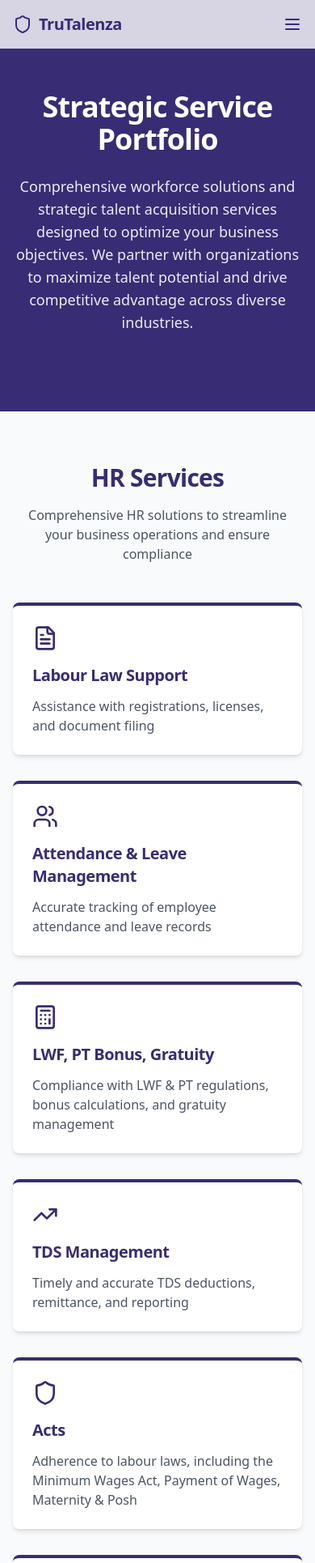
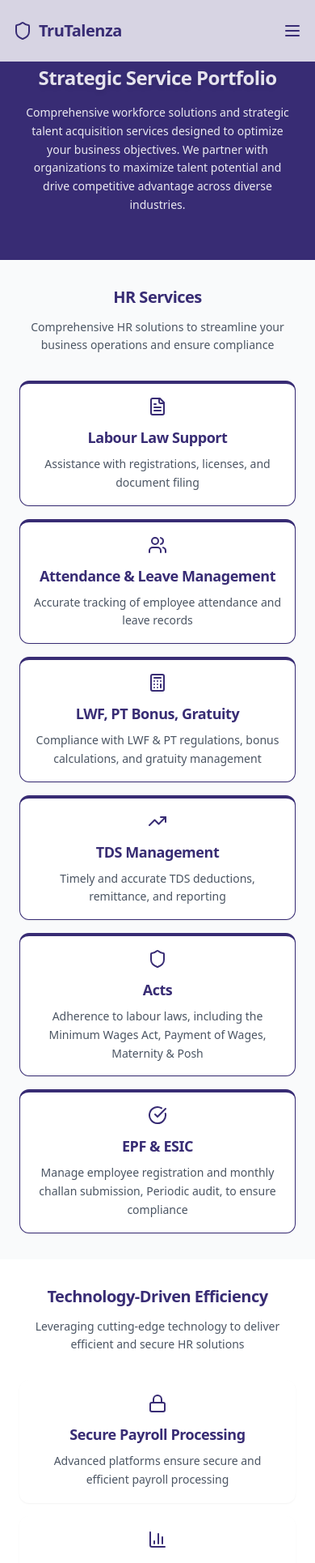
Before and after one commit to Nob1taaaa/vista-spark-web-23, a React (Vite) app: page /services in a window 390 px wide. Shown: the top 1930 px of the page at 81% size. Built offline with nearby package versions, Linux system fonts and the light colour scheme.

Commit message:
Refactor: Improve mobile responsiveness
Adjusted layout and styling for better mobile user experience.

```diff
--- a/src/index.css
+++ b/src/index.css
@@ -97,6 +97,23 @@
   h1, h2, h3, h4, h5, h6 {
     @apply tracking-tight;
   }
+
+  /* Mobile-first responsive typography */
+  h1 {
+    @apply text-2xl sm:text-3xl md:text-4xl lg:text-5xl;
+  }
+
+  h2 {
+    @apply text-xl sm:text-2xl md:text-3xl;
+  }
+
+  h3 {
+    @apply text-lg sm:text-xl md:text-2xl;
+  }
+
+  p {
+    @apply text-sm sm:text-base;
+  }
 }
 
 @layer components {
@@ -116,9 +133,9 @@
     @apply hover:scale-105 transition-transform duration-200;
   }
 
-  /* Enhanced card styles with better hover effects */
+  /* Mobile-optimized card styles */
   .feature-card {
-    @apply bg-white rounded-xl p-6 shadow-sm hover:shadow-md border border-gray-100 transition-all duration-300;
+    @apply bg-white rounded-xl p-4 sm:p-6 shadow-sm hover:shadow-md border border-gray-100 transition-all duration-300;
     @apply hover:-translate-y-1 hover:shadow-xl hover:border-brand-purple/20;
     @apply md:opacity-100; /* Always visible on mobile */
     @apply relative overflow-hidden;
@@ -131,6 +148,27 @@
 
   .feature-card:hover::before {
     @apply opacity-100;
+  }
+
+  /* Mobile-specific adjustments */
+  .mobile-optimized {
+    @apply px-4 sm:px-6 md:px-8;
+  }
+
+  .mobile-text {
+    @apply text-sm sm:text-base leading-relaxed;
+  }
+
+  .mobile-spacing {
+    @apply space-y-4 sm:space-y-6 md:space-y-8;
+  }
+
+  .mobile-grid {
+    @apply grid grid-cols-1 sm:grid-cols-2 lg:grid-cols-3 gap-4 sm:gap-6 md:gap-8;
+  }
+
+  .mobile-flex {
+    @apply flex flex-col sm:flex-row gap-4 sm:gap-6;
   }
 
   /* Ensure content is always visible on mobile */
@@ -160,50 +198,18 @@
     @apply relative after:absolute after:bottom-0 after:left-0 after:h-0.5 after:w-full after:origin-bottom-right after:scale-x-0 after:bg-brand-purple after:transition-transform after:duration-300 hover:after:origin-bottom-left hover:after:scale-x-100;
   }
 
-  /* Improved form input styles */
+  /* Improved form input styles with mobile focus */
   .input-focus {
     @apply focus:border-brand-purple focus:ring focus:ring-brand-purple/20 focus:ring-offset-2 transition-all duration-200;
+    @apply text-base; /* Prevents zoom on iOS */
   }
 
-  /* Enhanced card styles with better hover effects and animations */
-  .feature-card {
-    @apply bg-white rounded-xl p-6 shadow-sm hover:shadow-md border border-gray-100 transition-all duration-300;
-    @apply transform-gpu hover:-translate-y-1 hover:shadow-xl hover:border-brand-purple/20;
-    @apply relative overflow-hidden;
-  }
-
-  .feature-card::after {
-    content: '';
-    @apply absolute inset-0 bg-gradient-to-r from-transparent via-white/20 to-transparent -translate-x-full opacity-0;
-    @apply transition-all duration-700;
-  }
-
-  .feature-card:hover::after {
-    @apply translate-x-full opacity-100;
-  }
-
-  /* Page transitions */
-  .page-transition-enter {
-    @apply opacity-0;
-  }
-
-  .page-transition-enter-active {
-    @apply opacity-100 transition-opacity duration-300;
-  }
-
-  .page-transition-exit {
-    @apply opacity-100;
-  }
-
-  .page-transition-exit-active {
-    @apply opacity-0 transition-opacity duration-300;
-  }
-
-  /* Enhanced card styles */
+  /* Enhanced card styles with better mobile touch targets */
   .service-card {
-    @apply bg-white rounded-xl p-6 shadow-sm border border-transparent transition-all duration-300;
+    @apply bg-white rounded-xl p-4 sm:p-6 shadow-sm border border-transparent transition-all duration-300;
     @apply hover:-translate-y-2 hover:shadow-xl hover:border-brand-purple/20;
-    @apply relative overflow-hidden;
+    @apply relative overflow-hidden min-h-[120px] sm:min-h-[140px];
+    @apply touch-manipulation; /* Better touch response */
   }
 
   .service-card::before {
@@ -226,55 +232,76 @@
     @apply translate-x-full;
   }
 
-  /* Enhanced timeline points */
+  /* Mobile-optimized timeline points */
   .timeline-point {
-    @apply w-10 h-10 rounded-full flex items-center justify-center font-bold z-10 transition-all duration-300;
-    @apply hover:scale-110 hover:shadow-lg;
+    @apply w-8 h-8 sm:w-10 sm:h-10 rounded-full flex items-center justify-center font-bold z-10 transition-all duration-300;
+    @apply hover:scale-110 hover:shadow-lg text-xs sm:text-sm;
   }
 
-  /* Enhanced process steps */
+  /* Enhanced process steps for mobile */
   .process-step {
-    @apply transition-all duration-300 ease-out;
+    @apply transition-all duration-300 ease-out p-4 sm:p-6;
     @apply hover:-translate-y-1 hover:shadow-md;
   }
 
-  /* Icon hover effects */
+  /* Icon hover effects with better mobile sizing */
   .icon-hover {
     @apply transition-all duration-300;
-    @apply hover:scale-110 hover:text-brand-purple;
+    @apply hover:scale-110 hover:text-brand-purple w-5 h-5 sm:w-6 sm:h-6;
   }
 
-  /* Button pulse effect */
-  .button-pulse {
-    animation: pulse 2s infinite;
+  /* Button styles optimized for mobile touch */
+  .mobile-button {
+    @apply px-4 py-3 sm:px-6 sm:py-2 text-sm sm:text-base;
+    @apply min-h-[44px] touch-manipulation; /* iOS recommended touch target size */
   }
 
-  /* Card glow effect */
-  .card-glow {
-    @apply relative;
+  /* Mobile-specific navigation styles */
+  .mobile-nav {
+    @apply fixed inset-x-0 top-0 z-50 bg-white/95 backdrop-blur-md shadow-md;
   }
 
-  .card-glow::after {
-    content: '';
-    @apply absolute inset-0 rounded-xl opacity-0 transition-opacity duration-300;
-    box-shadow: 0 0 15px 2px rgba(56, 44, 116, 0.3);
+  /* Container classes for consistent mobile spacing */
+  .mobile-container {
+    @apply container mx-auto px-4 sm:px-6 md:px-8;
   }
 
-  .card-glow:hover::after {
-    @apply opacity-100;
+  .mobile-section {
+    @apply py-8 sm:py-12 md:py-16;
   }
 
-  /* Add 3D tilt effect */
-  .tilt-card {
-    @apply transition-transform duration-300 transform-gpu;
-    perspective: 1000px;
+  /* Hero section mobile optimization */
+  .mobile-hero {
+    @apply pt-20 sm:pt-24 md:pt-28 pb-8 sm:pb-12 md:pb-16;
   }
 
-  .tilt-card:hover {
-    transform: perspective(1000px) rotateX(2deg) rotateY(-2deg);
+  .mobile-hero-content {
+    @apply max-w-full sm:max-w-2xl md:max-w-3xl mx-auto text-center px-4 sm:px-6;
+  }
+
+  /* Grid system for mobile */
+  .mobile-grid-1 {
+    @apply grid grid-cols-1 gap-4 sm:gap-6;
+  }
+
+  .mobile-grid-2 {
+    @apply grid grid-cols-1 sm:grid-cols-2 gap-4 sm:gap-6 md:gap-8;
+  }
+
+  .mobile-grid-3 {
+    @apply grid grid-cols-1 sm:grid-cols-2 lg:grid-cols-3 gap-4 sm:gap-6 md:gap-8;
+  }
+
+  .mobile-grid-4 {
+    @apply grid grid-cols-2 sm:grid-cols-2 md:grid-cols-4 gap-3 sm:gap-4 md:gap-6;
+  }
+
+  .mobile-grid-5 {
+    @apply grid grid-cols-1 sm:grid-cols-2 md:grid-cols-3 lg:grid-cols-5 gap-3 sm:gap-4;
   }
 }
 
+/* Existing keyframes and animations remain the same */
 @keyframes pulse {
   0%, 100% {
     transform: scale(1);
@@ -385,6 +412,19 @@
     background-size: 200% auto;
     animation: shine 3s linear infinite;
   }
+
+  /* Mobile-specific utilities */
+  .touch-target {
+    @apply min-h-[44px] min-w-[44px];
+  }
+
+  .safe-area-top {
+    padding-top: env(safe-area-inset-top);
+  }
+
+  .safe-area-bottom {
+    padding-bottom: env(safe-area-inset-bottom);
+  }
 }
 
 @keyframes fadeIn {
@@ -417,3 +457,45 @@
     transform: scale(1);
   }
 }
+
+/* Mobile-specific media queries for fine-tuning */
+@media (max-width: 640px) {
+  .container {
+    @apply px-4;
+  }
+
+  /* Ensure buttons are touch-friendly */
+  button, .btn, [role="button"] {
+    @apply min-h-[44px] touch-manipulation;
+  }
+
+  /* Improve readability on small screens */
+  .text-xs {
+    @apply text-sm;
+  }
+
+  /* Better spacing for mobile */
+  .space-y-1 > * + * {
+    @apply mt-2;
+  }
+
+  .space-y-2 > * + * {
+    @apply mt-3;
+  }
+
+  /* Mobile-optimized cards */
+  .card, .feature-card, .service-card {
+    @apply mx-2 sm:mx-0;
+  }
+}
+
+/* Landscape mobile adjustments */
+@media (max-height: 500px) and (orientation: landscape) {
+  .mobile-hero {
+    @apply pt-16 pb-6;
+  }
+
+  .mobile-section {
+    @apply py-6;
+  }
+}
--- a/src/pages/Services.tsx
+++ b/src/pages/Services.tsx
@@ -10,32 +10,32 @@ const Services = () => {
     {
       title: 'Labour Law Support',
       description: 'Assistance with registrations, licenses, and document filing',
-      icon: <FileText className="h-8 w-8" />
+      icon: <FileText className="h-6 w-6 sm:h-8 sm:w-8" />
     },
     {
       title: 'Attendance & Leave Management',
       description: 'Accurate tracking of employee attendance and leave records',
-      icon: <Users className="h-8 w-8" />
+      icon: <Users className="h-6 w-6 sm:h-8 sm:w-8" />
     },
     {
       title: 'LWF, PT Bonus, Gratuity',
       description: 'Compliance with LWF & PT regulations, bonus calculations, and gratuity management',
-      icon: <Calculator className="h-8 w-8" />
+      icon: <Calculator className="h-6 w-6 sm:h-8 sm:w-8" />
     },
     {
       title: 'TDS Management',
       description: 'Timely and accurate TDS deductions, remittance, and reporting',
-      icon: <TrendingUp className="h-8 w-8" />
+      icon: <TrendingUp className="h-6 w-6 sm:h-8 sm:w-8" />
     },
     {
       title: 'Acts',
       description: 'Adherence to labour laws, including the Minimum Wages Act, Payment of Wages, Maternity & Posh',
-      icon: <Shield className="h-8 w-8" />
+      icon: <Shield className="h-6 w-6 sm:h-8 sm:w-8" />
     },
     {
       title: 'EPF & ESIC',
       description: 'Manage employee registration and monthly challan submission, Periodic audit, to ensure compliance',
-      icon: <CheckCircle className="h-8 w-8" />
+      icon: <CheckCircle className="h-6 w-6 sm:h-8 sm:w-8" />
     }
   ];
 
@@ -43,17 +43,17 @@ const Services = () => {
     {
       title: 'Secure Payroll Processing',
       description: 'Advanced platforms ensure secure and efficient payroll processing',
-      icon: <Lock className="h-8 w-8" />
+      icon: <Lock className="h-6 w-6 sm:h-8 sm:w-8" />
     },
     {
       title: 'Real-Time Reporting',
       description: 'Real-time reporting for payroll and compliance tracking',
-      icon: <BarChart3 className="h-8 w-8" />
+      icon: <BarChart3 className="h-6 w-6 sm:h-8 sm:w-8" />
     },
     {
       title: 'Data Security & Confidentiality',
       description: 'Data security and confidentiality are paramount',
-      icon: <Database className="h-8 w-8" />
+      icon: <Database className="h-6 w-6 sm:h-8 sm:w-8" />
     }
   ];
 
@@ -61,67 +61,67 @@ const Services = () => {
     {
       title: 'Workforce Management',
       description: 'Scalable solutions for large teams and project-based hiring',
-      icon: <Users className="h-8 w-8" />
+      icon: <Users className="h-6 w-6 sm:h-8 sm:w-8" />
     },
     {
       title: 'Training & Development',
       description: 'Upskilling employees with industry-leading programs',
-      icon: <BookOpen className="h-8 w-8" />
+      icon: <BookOpen className="h-6 w-6 sm:h-8 sm:w-8" />
     },
     {
       title: 'Executive Search',
       description: 'Recruiting top-level management and specialized roles',
-      icon: <Search className="h-8 w-8" />
+      icon: <Search className="h-6 w-6 sm:h-8 sm:w-8" />
     }
   ];
 
   const whyChooseUs = [
     {
       title: 'Expertise & Experience',
-      icon: <Award className="h-6 w-6" />
+      icon: <Award className="h-5 w-5 sm:h-6 sm:w-6" />
     },
     {
       title: 'Compliance-Driven Approach',
-      icon: <Shield className="h-6 w-6" />
+      icon: <Shield className="h-5 w-5 sm:h-6 sm:w-6" />
     },
     {
       title: 'Customized Solutions',
-      icon: <Settings className="h-6 w-6" />
+      icon: <Settings className="h-5 w-5 sm:h-6 sm:w-6" />
     },
     {
       title: 'Cost & Time Efficiency',
-      icon: <DollarSign className="h-6 w-6" />
+      icon: <DollarSign className="h-5 w-5 sm:h-6 sm:w-6" />
     },
     {
       title: 'Technology-Enabled HR',
-      icon: <Zap className="h-6 w-6" />
+      icon: <Zap className="h-5 w-5 sm:h-6 sm:w-6" />
     },
     {
       title: 'Scalability & Flexibility',
-      icon: <Layers className="h-6 w-6" />
+      icon: <Layers className="h-5 w-5 sm:h-6 sm:w-6" />
     }
   ];
 
   const additionalFeatures = [
     {
       title: 'Dedicated Teams',
-      icon: <Target className="h-6 w-6" />
+      icon: <Target className="h-5 w-5 sm:h-6 sm:w-6" />
     },
     {
       title: 'Advanced Technology',
-      icon: <Zap className="h-6 w-6" />
+      icon: <Zap className="h-5 w-5 sm:h-6 sm:w-6" />
     },
     {
       title: 'Cost-Effective Solutions',
-      icon: <DollarSign className="h-6 w-6" />
+      icon: <DollarSign className="h-5 w-5 sm:h-6 sm:w-6" />
     },
     {
       title: 'Customization',
-      icon: <Settings className="h-6 w-6" />
+      icon: <Settings className="h-5 w-5 sm:h-6 sm:w-6" />
     },
     {
       title: 'Efficiency',
-      icon: <TrendingUp className="h-6 w-6" />
+      icon: <TrendingUp className="h-5 w-5 sm:h-6 sm:w-6" />
     }
   ];
 
@@ -129,12 +129,14 @@ const Services = () => {
     <div className="min-h-screen flex flex-col">
       <Navbar />
 
-      {/* Hero Section */}
-      <section className="pt-28 pb-16 bg-brand-purple text-white">
-        <div className="container mx-auto px-4">
-          <div className="max-w-3xl mx-auto text-center">
-            <h1 className="text-4xl md:text-5xl font-bold mb-6">Strategic Service Portfolio</h1>
-            <p className="text-lg opacity-90 mb-8">
+      {/* Hero Section - Mobile Optimized */}
+      <section className="mobile-hero bg-brand-purple text-white">
+        <div className="mobile-container">
+          <div className="mobile-hero-content">
+            <h1 className="font-bold mb-4 sm:mb-6 text-white drop-shadow-md animate-pulse-slow">
+              Strategic Service Portfolio
+            </h1>
+            <p className="mobile-text opacity-90 mb-6 sm:mb-8 text-white animate-slide-in leading-relaxed">
               Comprehensive workforce solutions and strategic talent acquisition services designed to optimize your business objectives.
               We partner with organizations to maximize talent potential and drive competitive advantage across diverse industries.
             </p>
@@ -142,28 +144,28 @@ const Services = () => {
         </div>
       </section>
 
-      {/* HR Services Section */}
-      <section className="py-16 bg-gray-50">
-        <div className="container mx-auto px-4">
-          <div className="text-center mb-12">
-            <h2 className="text-3xl font-bold mb-4 text-brand-purple">HR Services</h2>
-            <p className="text-gray-600 max-w-2xl mx-auto">
+      {/* HR Services Section - Mobile Optimized */}
+      <section className="mobile-section bg-gray-50">
+        <div className="mobile-container">
+          <div className="text-center mb-8 sm:mb-12">
+            <h2 className="font-bold mb-3 sm:mb-4 text-brand-purple">HR Services</h2>
+            <p className="text-gray-600 max-w-2xl mx-auto mobile-text px-4 sm:px-0">
               Comprehensive HR solutions to streamline your business operations and ensure compliance
             </p>
           </div>
-          <div className="grid grid-cols-1 md:grid-cols-2 lg:grid-cols-3 gap-8">
+          <div className="mobile-grid-3">
             {hrServices.map((service, index) => (
               <div
                 key={index}
-                className="bg-white p-6 rounded-lg shadow-md hover:shadow-lg transition-shadow border-t-4 border-brand-purple"
+                className="service-card border-t-4 border-brand-purple"
               >
-                <div className="mb-4 text-brand-purple">
+                <div className="mb-3 sm:mb-4 text-brand-purple flex justify-center sm:justify-start">
                   {service.icon}
                 </div>
-                <h3 className="text-xl font-bold mb-3 text-brand-purple">
+                <h3 className="text-lg sm:text-xl font-bold mb-2 sm:mb-3 text-brand-purple text-center sm:text-left">
                   {service.title}
                 </h3>
-                <p className="text-gray-600">
+                <p className="text-gray-600 mobile-text text-center sm:text-left leading-relaxed">
                   {service.description}
                 </p>
               </div>
@@ -172,28 +174,28 @@ const Services = () => {
         </div>
       </section>
 
-      {/* Technology-Driven Efficiency Section */}
-      <section className="py-16">
-        <div className="container mx-auto px-4">
-          <div className="text-center mb-12">
-            <h2 className="text-3xl font-bold mb-4 text-brand-purple">Technology-Driven Efficiency</h2>
-            <p className="text-gray-600 max-w-2xl mx-auto">
+      {/* Technology-Driven Efficiency Section - Mobile Optimized */}
+      <section className="mobile-section">
+        <div className="mobile-container">
+          <div className="text-center mb-8 sm:mb-12">
+            <h2 className="font-bold mb-3 sm:mb-4 text-brand-purple">Technology-Driven Efficiency</h2>
+            <p className="text-gray-600 max-w-2xl mx-auto mobile-text px-4 sm:px-0">
               Leveraging cutting-edge technology to deliver efficient and secure HR solutions
             </p>
           </div>
-          <div className="grid grid-cols-1 md:grid-cols-3 gap-8">
+          <div className="mobile-grid-3">
             {technologyServices.map((service, index) => (
               <div
                 key={index}
-                className="bg-white p-6 rounded-lg shadow-md hover:shadow-lg transition-shadow text-center"
+                className="service-card text-center"
               >
-                <div className="mb-4 text-brand-purple flex justify-center">
+                <div className="mb-3 sm:mb-4 text-brand-purple flex justify-center">
                   {service.icon}
                 </div>
-                <h3 className="text-xl font-bold mb-3 text-brand-purple">
+                <h3 className="text-lg sm:text-xl font-bold mb-2 sm:mb-3 text-brand-purple">
                   {service.title}
                 </h3>
-                <p className="text-gray-600">
+                <p className="text-gray-600 mobile-text leading-relaxed">
                   {service.description}
                 </p>
               </div>
@@ -202,28 +204,28 @@ const Services = () => {
         </div>
       </section>
 
-      {/* Workforce Solutions Section */}
-      <section className="py-16 bg-gray-50">
-        <div className="container mx-auto px-4">
-          <div className="text-center mb-12">
-            <h2 className="text-3xl font-bold mb-4 text-brand-purple">Workforce Solutions</h2>
-            <p className="text-gray-600 max-w-2xl mx-auto">
+      {/* Workforce Solutions Section - Mobile Optimized */}
+      <section className="mobile-section bg-gray-50">
+        <div className="mobile-container">
+          <div className="text-center mb-8 sm:mb-12">
+            <h2 className="font-bold mb-3 sm:mb-4 text-brand-purple">Workforce Solutions</h2>
+            <p className="text-gray-600 max-w-2xl mx-auto mobile-text px-4 sm:px-0">
               Comprehensive workforce management and talent acquisition solutions
             </p>
           </div>
-          <div className="grid grid-cols-1 md:grid-cols-3 gap-8">
+          <div className="mobile-grid-3">
             {workforceServices.map((service, index) => (
               <div
                 key={index}
-                className="bg-white p-6 rounded-lg shadow-md hover:shadow-lg transition-shadow text-center"
+                className="service-card text-center"
               >
-                <div className="mb-4 text-brand-purple flex justify-center">
+                <div className="mb-3 sm:mb-4 text-brand-purple flex justify-center">
                   {service.icon}
                 </div>
-                <h3 className="text-xl font-bold mb-3 text-brand-purple">
+                <h3 className="text-lg sm:text-xl font-bold mb-2 sm:mb-3 text-brand-purple">
                   {service.title}
                 </h3>
-                <p className="text-gray-600">
+                <p className="text-gray-600 mobile-text leading-relaxed">
                   {service.description}
                 </p>
               </div>
@@ -232,46 +234,46 @@ const Services = () => {
         </div>
       </section>
 
-      {/* Why Choose Us Section */}
-      <section className="py-16">
-        <div className="container mx-auto px-4">
-          <div className="text-center mb-12">
-            <h2 className="text-3xl font-bold mb-4 text-brand-purple">Why Choose Us</h2>
-            <p className="text-gray-600 max-w-2xl mx-auto">
+      {/* Why Choose Us Section - Mobile Optimized */}
+      <section className="mobile-section">
+        <div className="mobile-container">
+          <div className="text-center mb-8 sm:mb-12">
+            <h2 className="font-bold mb-3 sm:mb-4 text-brand-purple">Why Choose Us</h2>
+            <p className="text-gray-600 max-w-2xl mx-auto mobile-text px-4 sm:px-0">
               Discover what sets us apart in delivering exceptional HR and workforce solutions
             </p>
           </div>
 
-          {/* Main Why Choose Us Features */}
-          <div className="grid grid-cols-1 md:grid-cols-2 lg:grid-cols-3 gap-6 mb-12">
+          {/* Main Why Choose Us Features - Mobile Optimized */}
+          <div className="mobile-grid-3 mb-8 sm:mb-12">
             {whyChooseUs.map((feature, index) => (
               <div
                 key={index}
-                className="bg-white p-6 rounded-lg shadow-md hover:shadow-lg transition-shadow text-center border border-gray-100"
+                className="service-card text-center border border-gray-100"
               >
-                <div className="mb-4 text-brand-purple flex justify-center">
+                <div className="mb-3 sm:mb-4 text-brand-purple flex justify-center">
                   {feature.icon}
                 </div>
-                <h3 className="text-lg font-semibold text-brand-purple">
+                <h3 className="text-base sm:text-lg font-semibold text-brand-purple">
                   {feature.title}
                 </h3>
               </div>
             ))}
           </div>
 
-          {/* Additional Features */}
-          <div className="bg-gradient-to-r from-brand-purple to-brand-lightPurple rounded-xl p-8 text-white">
-            <h3 className="text-2xl font-bold mb-6 text-center">Additional Benefits</h3>
-            <div className="grid grid-cols-1 md:grid-cols-5 gap-4">
+          {/* Additional Features - Mobile Optimized */}
+          <div className="bg-gradient-to-r from-brand-purple to-brand-lightPurple rounded-xl p-6 sm:p-8 text-white">
+            <h3 className="text-xl sm:text-2xl font-bold mb-4 sm:mb-6 text-center">Additional Benefits</h3>
+            <div className="mobile-grid-5">
               {additionalFeatures.map((feature, index) => (
                 <div
                   key={index}
-                  className="text-center p-4 rounded-lg bg-white/10 backdrop-blur-sm"
+                  className="text-center p-3 sm:p-4 rounded-lg bg-white/10 backdrop-blur-sm"
                 >
                   <div className="mb-2 flex justify-center">
                     {feature.icon}
                   </div>
-                  <h4 className="text-sm font-medium">
+                  <h4 className="text-xs sm:text-sm font-medium">
                     {feature.title}
                   </h4>
                 </div>
@@ -281,20 +283,20 @@ const Services = () => {
         </div>
       </section>
 
-      {/* Call to Action */}
-      <section className="py-16 bg-gray-50">
-        <div className="container mx-auto px-4">
-          <div className="bg-gradient-to-r from-brand-purple to-brand-lightPurple rounded-xl p-8 md:p-12 text-white">
-            <div className="md:flex md:items-center md:justify-between">
-              <div className="md:max-w-2xl">
-                <h2 className="text-3xl font-bold mb-4">Ready to transform your strategic workforce capabilities?</h2>
-                <p className="text-lg opacity-90 mb-8 md:mb-0">
+      {/* Call to Action - Mobile Optimized */}
+      <section className="mobile-section bg-gray-50">
+        <div className="mobile-container">
+          <div className="bg-gradient-to-r from-brand-purple to-brand-lightPurple rounded-xl p-6 sm:p-8 md:p-12 text-white">
+            <div className="text-center md:text-left md:flex md:items-center md:justify-between">
+              <div className="md:max-w-2xl mb-6 md:mb-0">
+                <h2 className="text-2xl sm:text-3xl font-bold mb-3 sm:mb-4">Ready to transform your strategic workforce capabilities?</h2>
+                <p className="mobile-text opacity-90 leading-relaxed">
                   Partner with TruTalenza for innovative HR solutions that drive exceptional growth and sustainable competitive advantage.
                 </p>
               </div>
-              <div>
+              <div className="flex justify-center md:justify-end">
                 <Link to="/contact">
-                  <Button className="bg-white text-brand-purple hover:bg-gray-100">
+                  <Button className="mobile-button bg-white text-brand-purple hover:bg-gray-100 w-full sm:w-auto">
                     Begin Strategic Partnership
                   </Button>
                 </Link>
```
Also changed, not shown: src/components/HeroSections.tsx (+35 -33 lines).
